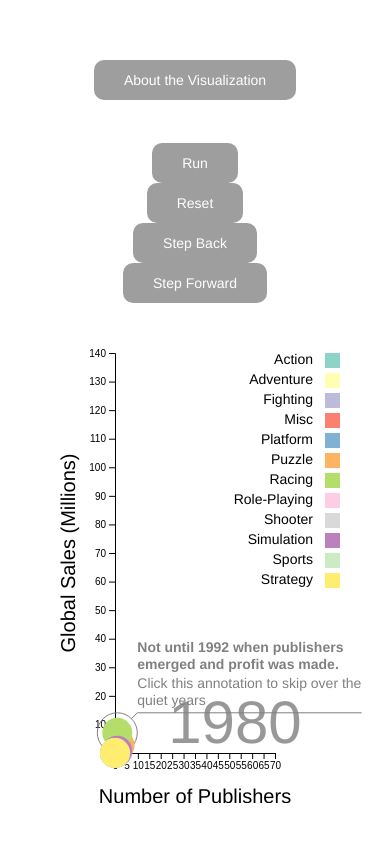
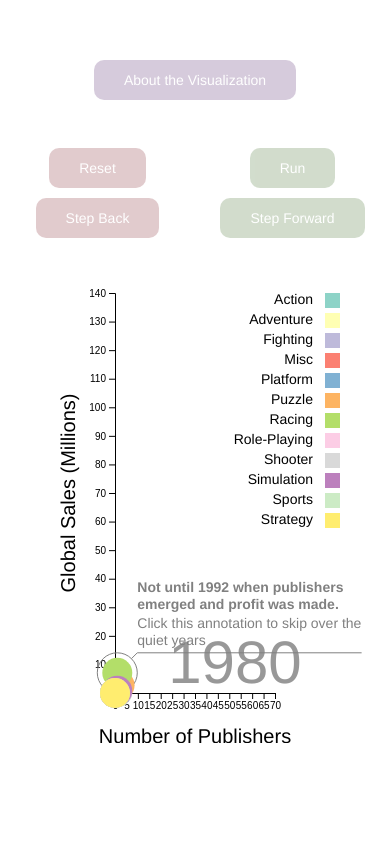
Before and after one commit to ProgrammingBishop/ProgrammingBishop.github.io, a plain HTML site: page index.html in a window 390 px wide. Shown: the part 110-952 px from the top of the page. After the commit the page ends 893 px from the top, so only its background shows below. Drawn offline with Linux system fonts and the light colour scheme.

Commit message:
Finished styling interface

```diff
--- a/css/style.css
+++ b/css/style.css
@@ -53,6 +53,58 @@ TITLE BAR
 	text-align: left;
 }
 
+@media (max-width: 996px) {
+	.control_button,
+	.title_button {
+		margin: 0.5rem auto;
+	}
+}
+
+
+/*
+==================================================
+BUTTON CONTROL
+==================================================
+*/
+
+#about {
+	background-color: #7A568E;
+	transition: 0.3s;
+	opacity: 0.3;
+}
+
+#about:hover {
+	transition: 0.3s;
+	opacity: 1;
+}
+
+#reset,
+#back {
+	background-color: #9F555C;
+	transition: 0.3s;
+	opacity: 0.3;
+}
+
+#reset:hover,
+#back:hover {
+	transition: 0.3s;
+	opacity: 1;
+}
+
+#run,
+#forward {
+	background-color: #6C8F59;
+	transition: 0.3s;
+	opacity: 0.3;
+}
+
+#run:hover,
+#forward:hover {
+	transition: 0.3s;
+	opacity: 1;
+}
+
+
 /*
 ==================================================
 VISUALIZATION
--- a/index.html
+++ b/index.html
@@ -16,11 +16,11 @@
     <body>
         <div class="container">
             <div class="row align-items-center" id="title__bar">
-                <div class="col-md-9" id="header__left">
+                <div class="col-sm-6 col-md-9" id="header__left">
                     <!-- <h1>Video Game Publishers and Sales Timeline</h1> -->
                 </div>
 
-                <div class="col-md-3" id="header__right">
+                <div class="col-sm-6 col-md-3" id="header__right">
                     <button class="title_button" id="about">About the Visualization</button>
                 </div>
             </div>
@@ -43,25 +43,25 @@
             </div>
 
             <div class="row" id="game__data">
-                <div class="col-md-3">
+                <div class="col-xs-6 col-md-3">
+                    <button class="control_button" id="reset">Reset</button>
+                </div>
+
+                <div class="col-xs-6 col-md-3">
                     <button class="control_button" id="run">Run
                         <span>Once the animation is complete, use the step buttons to view annotated data points for particular years.</span>
                     </button>
                 </div>
 
-                <div class="col-md-3">
-                    <button class="control_button" id="reset">Reset</button>
-                </div>
-
-                <div class="col-md-3">
+                <div class="col-xs-6 col-md-3">
                     <button class="control_button" id="back">Step Back
-                        <span>Hover over the data points for figures on Global Sales and Number of Publishers.</span>
+                        <span>Hover over the data points for figures on Global Sales and Number of Publishers for each year.</span>
                     </button>
                 </div>
 
-                <div class="col-md-3">
+                <div class="col-xs-6 col-md-3">
                     <button class="control_button" id="forward">Step Forward
-                        <span>Hover over the data points for figures on Global Sales and Number of Publishers.</span>
+                        <span>Hover over the data points for figures on Global Sales and Number of Publishers for each year.</span>
                     </button>
                 </div>
 
--- a/js/main.js
+++ b/js/main.js
@@ -384,6 +384,9 @@ d3.csv("./data/output.csv").then(function(data) {
 				update(df[String(year + tick)]);
 				tick += 1;
 
+				if ( d3.select("g.make1992").attr("display") == "block") {
+					d3.select("g.make1992").attr("display", "none");
+				}
 
 				if ( tick >= (2016 - 1980) ) {
 					tick -= 1;
```
